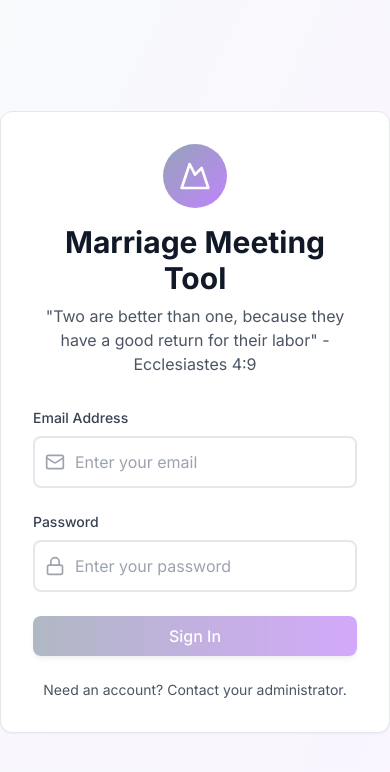
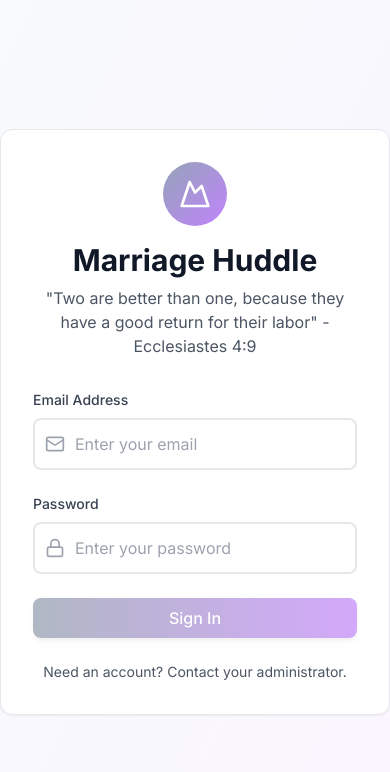
Before and after one commit to martyacryl/the-daily-david, a React (Vite) app in the folder marriage-meeting-modern/: page /login in a window 390 px wide. Shown: the top 772 px of the page. Built offline with nearby package versions, Linux system fonts and the light colour scheme; no server answers; the HTML template or start-up script is replaced by a standard one.

Commit message:
Fix mobile header spacing - increase to pt-24 on mobile

```diff
--- a/marriage-meeting-modern/src/components/LoginForm.tsx
+++ b/marriage-meeting-modern/src/components/LoginForm.tsx
@@ -33,7 +33,7 @@ export const LoginForm: React.FC = () => {
             <div className="w-16 h-16 bg-gradient-to-br from-slate-400 to-purple-400 rounded-full flex items-center justify-center mx-auto mb-4">
               <Mountain className="w-8 h-8 text-white" />
             </div>
-            <h1 className="text-3xl font-bold text-gray-900 mb-2">Marriage Meeting Tool</h1>
+            <h1 className="text-3xl font-bold text-gray-900 mb-2">Marriage Huddle</h1>
             <p className="text-gray-600">
               "Two are better than one, because they have a good return for their labor" - Ecclesiastes 4:9
             </p>
--- a/marriage-meeting-modern/src/components/WeeklyMeetingSidebarLayout.tsx
+++ b/marriage-meeting-modern/src/components/WeeklyMeetingSidebarLayout.tsx
@@ -178,7 +178,7 @@ export const WeeklyMeetingSidebarLayout: React.FC = () => {
   }
 
   return (
-    <div className="min-h-screen bg-gradient-to-br from-slate-50 to-purple-50 flex flex-col pt-20 sm:pt-16">
+    <div className="min-h-screen bg-gradient-to-br from-slate-50 to-purple-50 flex flex-col pt-24 sm:pt-16">
       {/* Header with Week Navigation */}
       <div className="px-2 sm:px-8">
         <WeekNavigation
--- a/marriage-meeting-modern/src/components/WeeklyReview.tsx
+++ b/marriage-meeting-modern/src/components/WeeklyReview.tsx
@@ -238,7 +238,7 @@ export const WeeklyReview: React.FC<WeeklyReviewProps> = ({ onBack }) => {
 
   if (isLoading) {
     return (
-      <div className="min-h-screen bg-gradient-to-br from-slate-50 to-purple-50 pt-20 sm:pt-16 flex items-center justify-center">
+      <div className="min-h-screen bg-gradient-to-br from-slate-50 to-purple-50 pt-24 sm:pt-16 flex items-center justify-center">
         <div className="text-center">
           <RefreshCw className="w-8 h-8 animate-spin text-slate-600 mx-auto mb-4" />
           <p className="text-gray-600">Generating your weekly review...</p>
@@ -249,7 +249,7 @@ export const WeeklyReview: React.FC<WeeklyReviewProps> = ({ onBack }) => {
 
   if (!insights) {
     return (
-      <div className="min-h-screen bg-gradient-to-br from-slate-50 to-purple-50 pt-20 sm:pt-16 flex items-center justify-center">
+      <div className="min-h-screen bg-gradient-to-br from-slate-50 to-purple-50 pt-24 sm:pt-16 flex items-center justify-center">
         <div className="text-center">
           <Calendar className="w-16 h-16 text-gray-400 mx-auto mb-4" />
           <h2 className="text-2xl font-bold text-gray-900 mb-2">No Data Yet</h2>
@@ -264,7 +264,7 @@ export const WeeklyReview: React.FC<WeeklyReviewProps> = ({ onBack }) => {
   }
 
   return (
-    <div className="min-h-screen bg-gradient-to-br from-slate-50 to-purple-50 pt-20 sm:pt-16">
+    <div className="min-h-screen bg-gradient-to-br from-slate-50 to-purple-50 pt-24 sm:pt-16">
       <div className="container mx-auto px-4 py-8">
         {/* Header */}
         <div className="flex items-center gap-4 mb-8">
--- a/marriage-meeting-modern/src/components/dashboard/DashboardNew.tsx
+++ b/marriage-meeting-modern/src/components/dashboard/DashboardNew.tsx
@@ -217,7 +217,7 @@ export const DashboardNew: React.FC = () => {
   }
 
   return (
-    <div className="min-h-screen bg-gradient-to-br from-slate-50 to-purple-50 pt-20 sm:pt-16">
+    <div className="min-h-screen bg-gradient-to-br from-slate-50 to-purple-50 pt-24 sm:pt-16">
       <div className="container mx-auto px-2 sm:px-4 py-4 sm:py-8 max-w-7xl">
         {/* Header */}
         <motion.div
--- a/marriage-meeting-modern/src/components/dashboard/ProgressAnalytics.tsx
+++ b/marriage-meeting-modern/src/components/dashboard/ProgressAnalytics.tsx
@@ -98,7 +98,7 @@ export const ProgressAnalytics: React.FC = () => {
   }
 
   return (
-    <div className="min-h-screen bg-gradient-to-br from-slate-50 to-purple-50 pt-20 sm:pt-16">
+    <div className="min-h-screen bg-gradient-to-br from-slate-50 to-purple-50 pt-24 sm:pt-16">
       <div className="container mx-auto px-4 py-8">
         <motion.div
           initial={{ opacity: 0, y: -20 }}
--- a/marriage-meeting-modern/src/components/layout/Header.tsx
+++ b/marriage-meeting-modern/src/components/layout/Header.tsx
@@ -30,7 +30,7 @@ export const Header: React.FC = () => {
             <div className="w-8 h-8 bg-gradient-to-br from-slate-400 to-purple-400 rounded-full flex items-center justify-center">
               <Mountain className="w-5 h-5 text-white" />
             </div>
-            <span className="text-lg sm:text-xl font-bold text-gray-900">Marriage Meeting Tool</span>
+            <span className="text-lg sm:text-xl font-bold text-gray-900">Marriage Huddle</span>
           </Link>
 
           {/* Navigation */}
```
